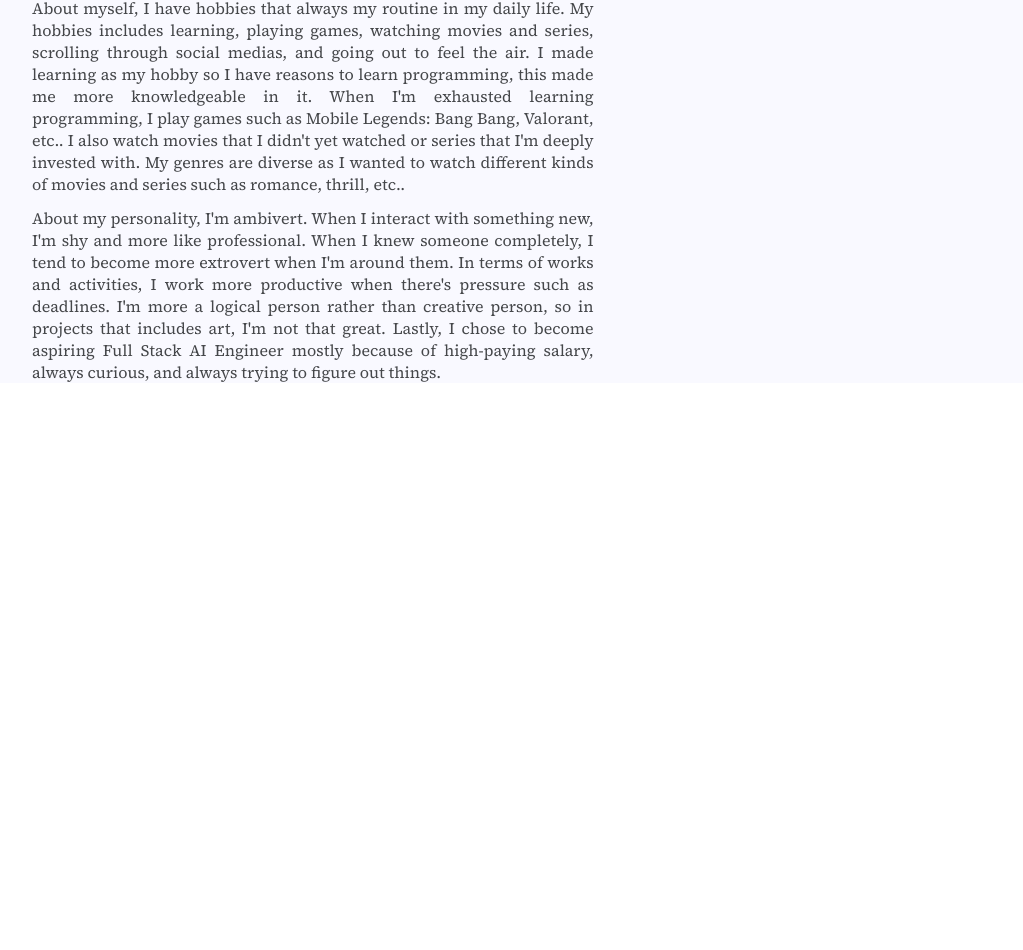
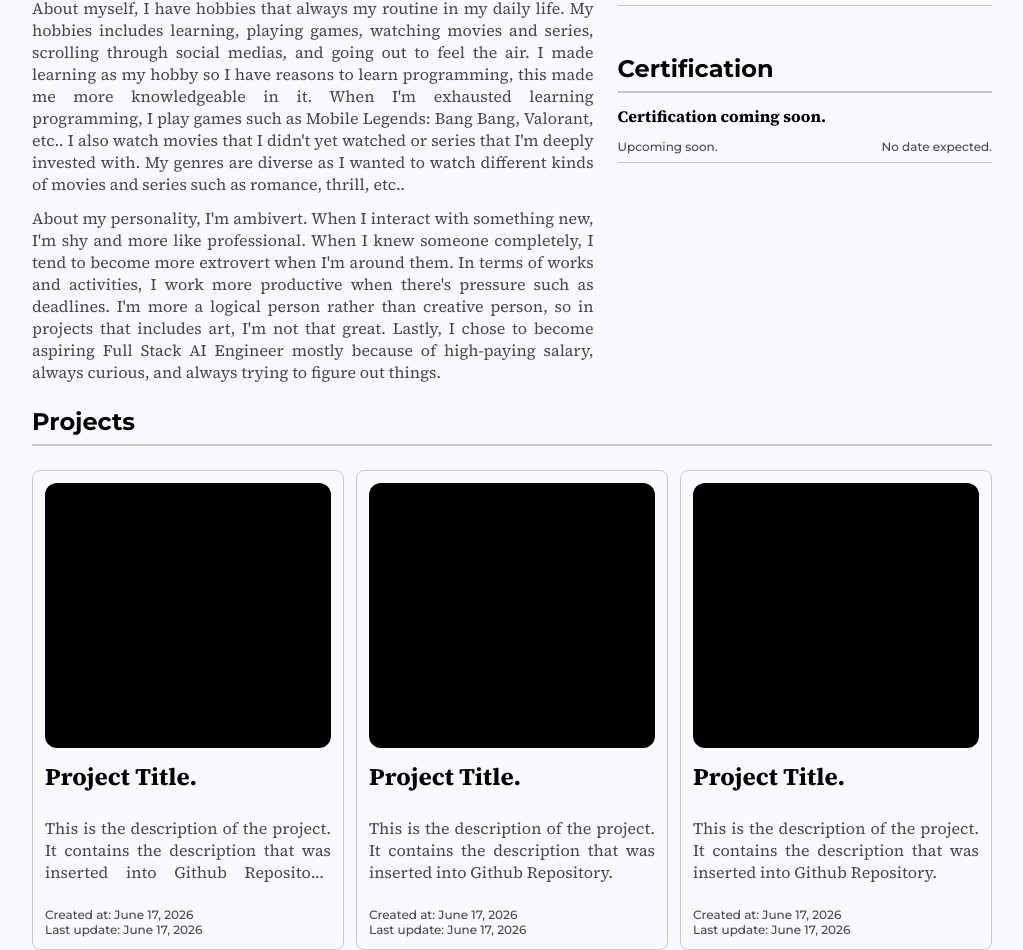
Before and after one commit to Lwrnsu/Lwrnsu, a React (Vite) app: page / in a window 1280 px wide. Shown: the part 578-1528 px from the top of the page, without its empty margins (128-1151 px from the left). Before the commit the page ends 961 px from the top, so only its background shows below. Built offline with nearby package versions, Linux system fonts and the light colour scheme.

Commit message:
added: exprience, certifications, and projects(only template).

```diff
--- a/package.json
+++ b/package.json
@@ -10,6 +10,7 @@
     "preview": "vite preview"
   },
   "dependencies": {
+    "octokit": "^5.0.5",
     "react": "^19.2.6",
     "react-dom": "^19.2.6",
     "react-router-dom": "^7.16.0"
--- a/src/App.jsx
+++ b/src/App.jsx
@@ -1,16 +1,33 @@
+import { useState, useEffect } from 'react';
+import getRepository from './api/getRepository.js';
+
 import styles from './App.module.css';
 import Header from './pages/HomePage/Header/Header.jsx';
 import AboutMe from './pages/HomePage/AboutMeSection/AboutMeSection.jsx';
 import Education from './pages/HomePage/EducationSection/EducationSection.jsx';
+import Experience from './pages/HomePage/ExperienceSection/ExperienceSection.jsx';
+import Certification from './pages/HomePage/CertificationSection/CertificationSection.jsx';
+import Project from './pages/HomePage/ProjectSection/ProjectSection.jsx';
 
 function App() {
+
+  const [repo, setRepo] = useState([]);
+  const [isLoading, setIsLoading] = useState(false);
+  const [error, setError] = useState(null);
+
+
   return (
     <div className={styles.pageLayout}>
       <Header />
       <div className={styles.sectionLayout}>
         <AboutMe />
-        <Education />
+        <div className={styles.innerSectionLayout}>
+          <Education />
+          <Experience />
+          <Certification />
+        </div>
       </div>
+      <Project />
     </div>
   )
 }
--- a/src/App.module.css
+++ b/src/App.module.css
@@ -12,3 +12,9 @@
     gap: 24px;
     width: 75vw;
 }
+
+.innerSectionLayout {
+    display: flex;
+    flex-direction: column;
+    gap: 48px;
+}
--- a/src/pages/HomePage/EducationSection/EducationSection.module.css
+++ b/src/components/ListStyle.module.css
@@ -17,22 +17,22 @@
     border-bottom: 1px solid rgba(0, 0, 0, 0.2);
 }
 
-.educationTitle {
+.listTitle {
     font-family: 'Source serif 4', Arial, Helvetica, sans-serif;
     font-size: 16px;
     margin-bottom: 12px;
 }
 
-.educationTitle:hover {
+.listTitle:hover {
     color: #bf9b30;
 }
 
-.educationInfoContainer {
+.listInfoContainer {
     display: flex;
     justify-content: space-between;
 }
 
-.educationCollege, .educationDate {
+.listOrganization, .listDate {
     font-size: 12px;
     font-weight: 500;
     color: #45474a;
--- /dev/null
+++ b/src/pages/HomePage/CertificationSection/CertificationSection.jsx
@@ -0,0 +1,20 @@
+import styles from '../../../components/ListStyle.module.css';
+
+function CertificationSection() {
+    return (
+        <section>
+            <h3 className={styles.sectionTitle}>Certification</h3>
+            <ul className={styles.listContainer}>
+                <li className={styles.list}>
+                    <h4 className={styles.listTitle}>Certification coming soon.</h4>
+                    <div className={styles.listInfoContainer}>
+                        <h5 className={styles.listOrganization}>Upcoming soon.</h5>
+                        <h5 className={styles.listDate}>No date expected.</h5>
+                    </div>
+                </li>
+            </ul>
+        </section>
+    )
+}
+
+export default CertificationSection;
--- a/src/pages/HomePage/EducationSection/EducationSection.jsx
+++ b/src/pages/HomePage/EducationSection/EducationSection.jsx
@@ -1,4 +1,4 @@
-import styles from './EducationSection.module.css';
+import styles from '../../../components/ListStyle.module.css';
 
 function EducationSection() {
     return (
@@ -6,17 +6,17 @@ function EducationSection() {
             <h3 className={styles.sectionTitle}>Education</h3>
             <ul className={styles.listContainer}>
                 <li className={styles.list}>
-                    <h4 className={styles.educationTitle}>BS in Computer Science</h4>
-                    <div className={styles.educationInfoContainer}>
-                        <h5 className={styles.educationCollege}>GORDON COLLEGE</h5>
-                        <h5 className={styles.educationDate}>August 2025 - Expected: May 2028</h5>
+                    <h4 className={styles.listTitle}>BS in Computer Science</h4>
+                    <div className={styles.listInfoContainer}>
+                        <h5 className={styles.listOrganization}>GORDON COLLEGE</h5>
+                        <h5 className={styles.listDate}>August 2025 - Expected: May 2028</h5>
                     </div>
                 </li>
                 <li className={styles.list}>
-                    <h4 className={styles.educationTitle}>STEM Graduate</h4>
-                    <div className={styles.educationInfoContainer}>
-                        <h5 className={styles.educationCollege}>St. Joseph College Olongapo Inc.</h5>
-                        <h5 className={styles.educationDate}>2023 - 2025</h5>
+                    <h4 className={styles.listTitle}>STEM Graduate</h4>
+                    <div className={styles.listInfoContainer}>
+                        <h5 className={styles.listOrganization}>St. Joseph College Olongapo Inc.</h5>
+                        <h5 className={styles.listDate}>2023 - 2025</h5>
                     </div>
                 </li>
             </ul>
--- /dev/null
+++ b/src/pages/HomePage/ExperienceSection/ExperienceSection.jsx
@@ -0,0 +1,20 @@
+import styles from '../../../components/ListStyle.module.css';
+
+function ExperienceSection() {
+    return (
+        <section>
+            <h3 className={styles.sectionTitle}>Experience</h3>
+            <ul className={styles.listContainer}>
+                <li className={styles.list}>
+                    <h4 className={styles.listTitle}>Internship coming soon.</h4>
+                    <div className={styles.listInfoContainer}>
+                        <h5 className={styles.listOrganization}>Upcoming soon.</h5>
+                        <h5 className={styles.listDate}>Expected: May 2027</h5>
+                    </div>
+                </li>
+            </ul>
+        </section>
+    )
+}
+
+export default ExperienceSection;
--- a/src/pages/HomePage/Header/Header.module.css
+++ b/src/pages/HomePage/Header/Header.module.css
@@ -7,6 +7,7 @@
     margin-top: 24px;
     display: flex;
     align-items: center;
+    overflow: hidden;
 }
 
 .headerProfile {
--- /dev/null
+++ b/src/pages/HomePage/ProjectSection/ProjectSection.jsx
@@ -0,0 +1,46 @@
+import styles from './ProjectSection.module.css';
+
+function ProjectSection() {
+    return (
+        <section className={styles.sectionLayout}>
+            <h3 className={styles.sectionTitle}>Projects</h3>
+            <ul className={styles.listContainer}>
+                <li className={styles.list}>
+                    <div className={styles.listImg}></div>
+                    <div className={styles.listInfoContainer}>
+                        <h4 className={styles.listTitle}>Project Title.</h4>
+                        <p className={styles.listDescription}>This is the description of the project. It contains the description that was inserted into Github Repository. Well, this sentence is just to make it overflow to check the text style.</p>
+                        <div className={styles.listDateContainer}>
+                            <h5 className={styles.listDate}>Created at: June 17, 2026</h5>
+                        <h5 className={styles.listDate}>Last update: June 17, 2026</h5>
+                        </div>
+                    </div>
+                </li>
+                <li className={styles.list}>
+                    <div className={styles.listImg}></div>
+                    <div className={styles.listInfoContainer}>
+                        <h4 className={styles.listTitle}>Project Title.</h4>
+                        <p className={styles.listDescription}>This is the description of the project. It contains the description that was inserted into Github Repository.</p>
+                        <div className={styles.listDateContainer}>
+                            <h5 className={styles.listDate}>Created at: June 17, 2026</h5>
+                            <h5 className={styles.listDate}>Last update: June 17, 2026</h5>
+                        </div>
+                    </div>
+                </li>
+                <li className={styles.list}>
+                    <div className={styles.listImg}></div>
+                    <div className={styles.listInfoContainer}>
+                        <h4 className={styles.listTitle}>Project Title.</h4>
+                        <p className={styles.listDescription}>This is the description of the project. It contains the description that was inserted into Github Repository.</p>
+                        <div className={styles.listDateContainer}>
+                            <h5 className={styles.listDate}>Created at: June 17, 2026</h5>
+                        <h5 className={styles.listDate}>Last update: June 17, 2026</h5>
+                        </div>
+                    </div>
+                </li>
+            </ul>
+        </section>
+    )
+}
+
+export default ProjectSection;
--- /dev/null
+++ b/src/pages/HomePage/ProjectSection/ProjectSection.module.css
@@ -0,0 +1,87 @@
+.sectionLayout {
+    width: 75vw;
+    display: flex;
+    flex-direction: column;
+    gap: 24px;
+}
+
+.sectionTitle {
+    font-size: 24px;
+    padding-bottom: 8px;
+    border-bottom: 2px solid rgba(0, 0, 0, 0.2);
+}
+
+.listContainer {
+    display: grid;
+    grid-template-columns: 1fr 1fr 1fr;
+    column-gap: 12px;
+    margin-top: -12px;
+    padding-top: 12px;
+}
+
+.list {
+    height: 60vh;
+    border: 1px solid rgba(0, 0, 0, 0.2);
+    border-radius: 8px;
+    padding: 12px;
+    display: flex;
+    flex-direction: column;
+    gap: 12px;
+    transition: transform 0.25s linear;
+}
+
+.list:hover {
+    transform:translateY(-12px);
+    cursor: pointer;
+}
+
+.list:hover .listTitle {
+    color: #bf9b30;
+}
+
+.listImg {
+    height: 60%;
+    width: 100%;
+    background-color: black;
+    border: none;
+    border-radius: 12px;
+}
+
+.listInfoContainer {
+    height: 40%;
+    overflow: hidden;
+    display: flex;
+    flex-direction: column;
+    justify-content: space-between;
+}
+
+.listTitle, .listDescription {
+    font-family: 'Source serif 4', Arial, Helvetica, sans-serif;
+}
+
+.listTitle {
+    font-size: 24px;
+    overflow: hidden;
+}
+
+.listDescription {
+    width: 100%;
+    font-size: 16px;
+    overflow: hidden;
+    display: -webkit-box;
+    -webkit-line-clamp: 3;
+    -webkit-box-orient: vertical;
+    text-overflow: ellipsis;
+    text-align: justify;
+    color: #45474a;
+}
+
+.listDateContainer {
+    overflow: hidden;
+}
+
+.listDate {
+    font-size: 12px;
+    color: #45474a;
+    font-weight: 500;
+}
```
Also changed, not shown: 1 other file (tests, documents, lock files or other folders).
